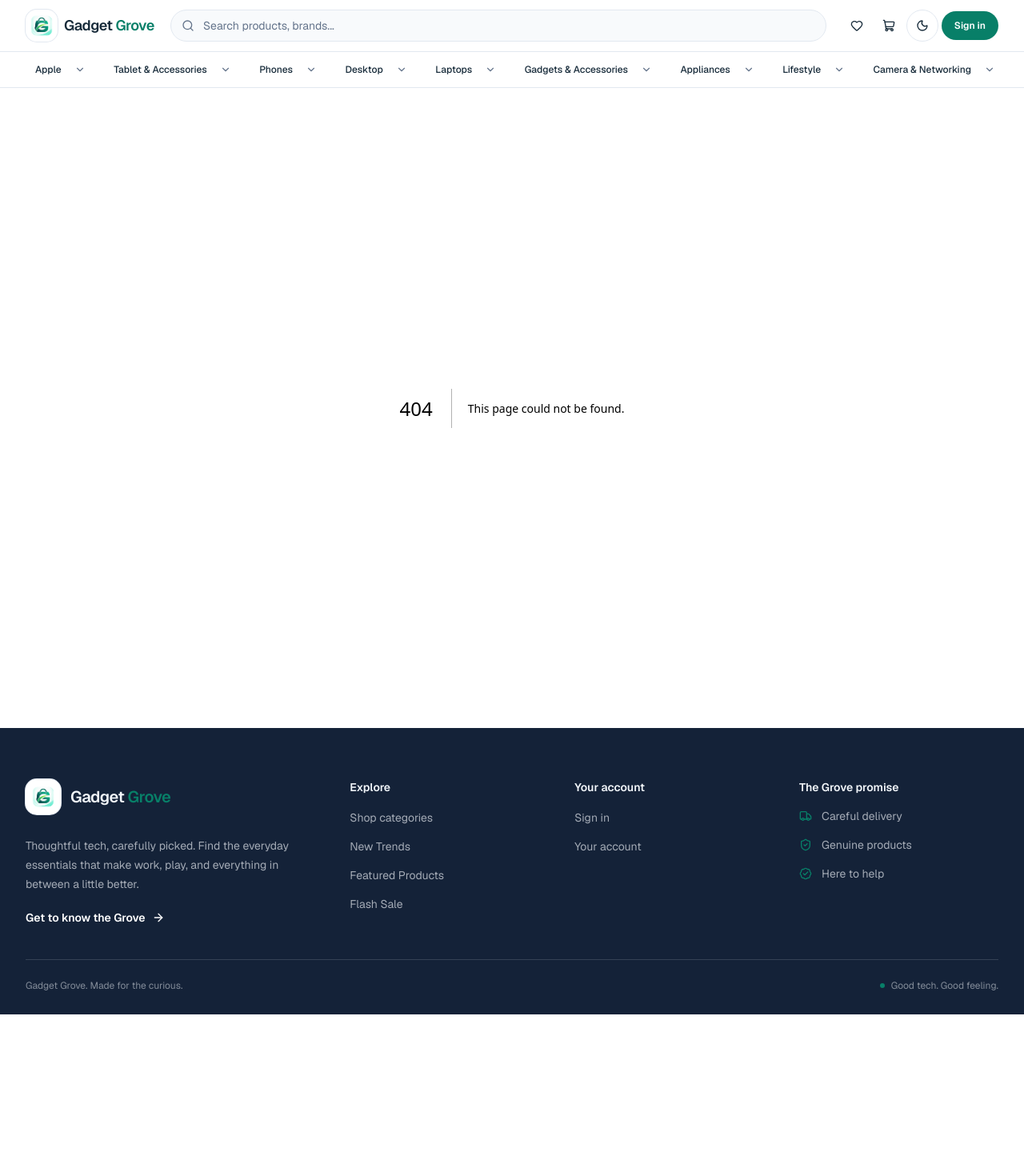
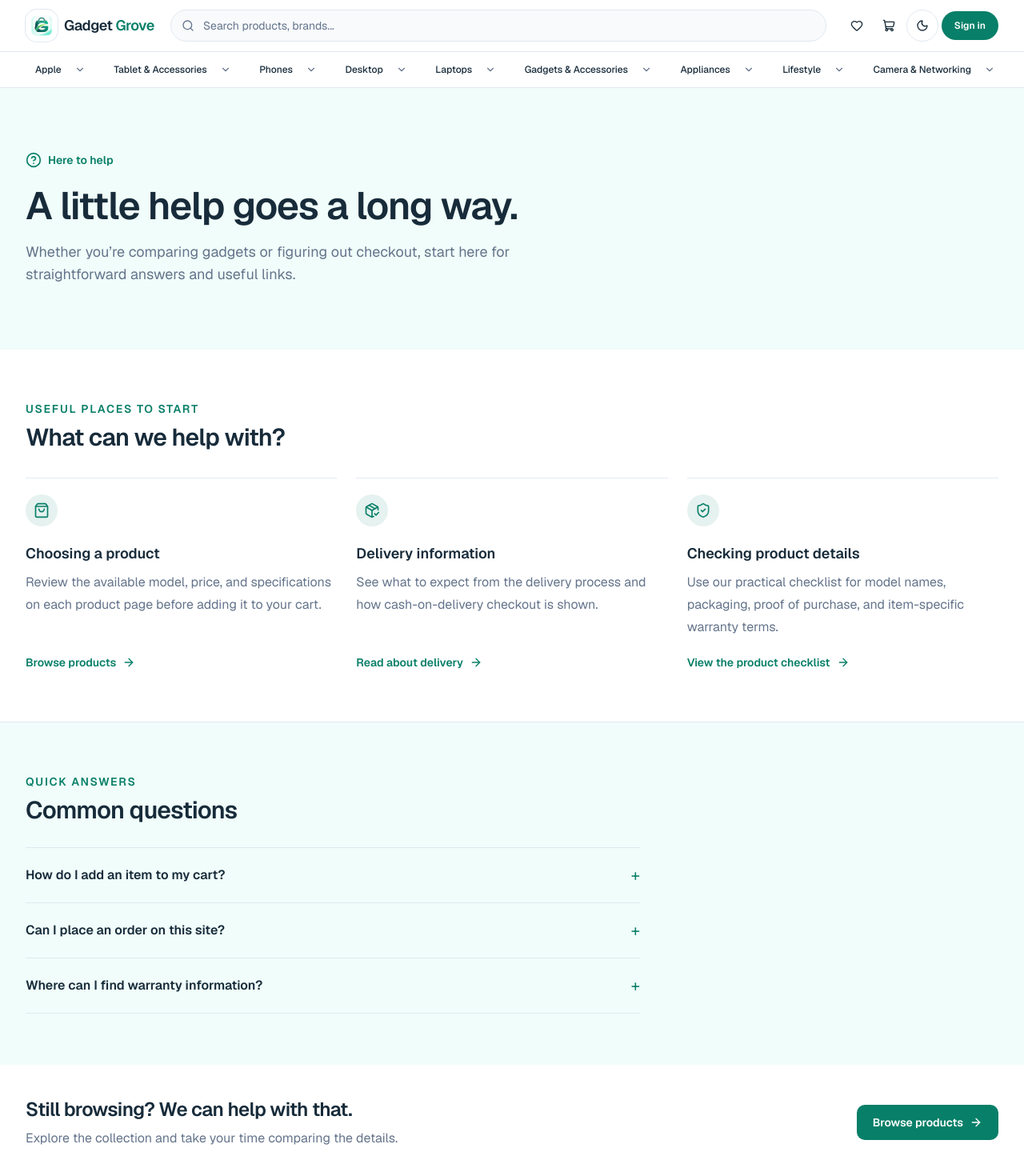
Before and after one commit to kobirul5/gadget_grove_client, a Next.js app: page /help in a window 1280 px wide. Before the commit this address had no page. Shown: the top 1470 px of the page at 80% size. Before the commit the page ends 1268 px from the top, so only its background shows below. Built offline with nearby package versions, Linux system fonts and the light colour scheme.

Commit message:
feat: add help page with product, delivery, cart guidance and FAQs; link in footer

```diff
--- /dev/null
+++ b/src/app/help/page.tsx
@@ -0,0 +1,194 @@
+import type { Metadata } from "next";
+import Link from "next/link";
+import {
+  ArrowRight,
+  CircleHelp,
+  PackageCheck,
+  ShieldCheck,
+  ShoppingBag,
+} from "lucide-react";
+
+export const metadata: Metadata = {
+  title: "Here to Help | Gadget Grove",
+  description:
+    "Find helpful information about Gadget Grove products, delivery, and placing an order.",
+};
+
+const helpTopics = [
+  {
+    icon: ShoppingBag,
+    title: "Choosing a product",
+    description:
+      "Review the available model, price, and specifications on each product page before adding it to your cart.",
+    href: "/products",
+    link: "Browse products",
+  },
+  {
+    icon: PackageCheck,
+    title: "Delivery information",
+    description:
+      "See what to expect from the delivery process and how cash-on-delivery checkout is shown.",
+    href: "/delivery",
+    link: "Read about delivery",
+  },
+  {
+    icon: ShieldCheck,
+    title: "Checking product details",
+    description:
+      "Use our practical checklist for model names, packaging, proof of purchase, and item-specific warranty terms.",
+    href: "/genuine-products",
+    link: "View the product checklist",
+  },
+];
+
+const questions = [
+  {
+    question: "How do I add an item to my cart?",
+    answer:
+      "Open a product page and choose Add to Cart. You can review or update saved items from the cart panel in the header or visit the full cart page.",
+    href: "/cart",
+    link: "Go to your cart",
+  },
+  {
+    question: "Can I place an order on this site?",
+    answer:
+      "The checkout is a storefront preview. It saves demo order details in this browser only; the store does not receive or fulfill those orders.",
+    href: "/checkout",
+    link: "View checkout",
+  },
+  {
+    question: "Where can I find warranty information?",
+    answer:
+      "Warranty coverage can vary by product. Check the specific product listing and any documentation provided with the item.",
+    href: "/genuine-products",
+    link: "See what to check",
+  },
+];
+
+export default function HelpPage() {
+  return (
+    <main className="bg-background text-text-primary">
+      <section className="bg-background-soft">
+        <div className="mx-auto max-w-7xl px-4 py-14 sm:px-6 sm:py-18 lg:px-8 lg:py-20">
+          <div className="max-w-3xl">
+            <p className="inline-flex items-center gap-2 text-sm font-semibold text-primary">
+              <CircleHelp aria-hidden="true" className="size-5" />
+              Here to help
+            </p>
+            <h1 className="mt-4 text-4xl font-semibold tracking-tight sm:text-5xl">
+              A little help goes a long way.
+            </h1>
+            <p className="mt-5 max-w-2xl text-base leading-7 text-text-secondary sm:text-lg">
+              Whether you’re comparing gadgets or figuring out checkout, start
+              here for straightforward answers and useful links.
+            </p>
+          </div>
+        </div>
+      </section>
+
+      <section
+        aria-labelledby="help-topics-heading"
+        className="mx-auto max-w-7xl px-4 py-14 sm:px-6 sm:py-16 lg:px-8"
+      >
+        <div className="max-w-2xl">
+          <p className="text-sm font-semibold uppercase tracking-[0.12em] text-primary">
+            Useful places to start
+          </p>
+          <h2
+            className="mt-2 text-3xl font-semibold tracking-tight"
+            id="help-topics-heading"
+          >
+            What can we help with?
+          </h2>
+        </div>
+
+        <div className="mt-8 grid gap-6 md:grid-cols-3">
+          {helpTopics.map(({ icon: Icon, title, description, href, link }) => (
+            <article
+              className="flex flex-col border-t border-border pt-5"
+              key={title}
+            >
+              <span className="grid size-10 place-items-center rounded-full bg-primary/10 text-primary">
+                <Icon aria-hidden="true" className="size-5" />
+              </span>
+              <h3 className="mt-5 text-lg font-semibold">{title}</h3>
+              <p className="mt-2 flex-1 leading-7 text-text-secondary">
+                {description}
+              </p>
+              <Link
+                className="mt-5 inline-flex w-fit items-center gap-2 text-sm font-semibold text-primary transition-colors hover:text-primary-hover focus-visible:rounded-sm focus-visible:outline-2 focus-visible:outline-offset-4 focus-visible:outline-primary"
+                href={href}
+              >
+                {link}
+                <ArrowRight aria-hidden="true" className="size-4" />
+              </Link>
+            </article>
+          ))}
+        </div>
+      </section>
+
+      <section
+        aria-labelledby="common-questions-heading"
+        className="border-t border-border bg-background-soft"
+      >
+        <div className="mx-auto max-w-7xl px-4 py-14 sm:px-6 sm:py-16 lg:px-8">
+          <div className="max-w-2xl">
+            <p className="text-sm font-semibold uppercase tracking-[0.12em] text-primary">
+              Quick answers
+            </p>
+            <h2
+              className="mt-2 text-3xl font-semibold tracking-tight"
+              id="common-questions-heading"
+            >
+              Common questions
+            </h2>
+          </div>
+
+          <div className="mt-7 max-w-3xl divide-y divide-border border-y border-border">
+            {questions.map(({ question, answer, href, link }) => (
+              <details className="group py-5" key={question}>
+                <summary className="flex cursor-pointer list-none items-center justify-between gap-4 text-base font-semibold marker:content-none focus-visible:outline-2 focus-visible:outline-offset-4 focus-visible:outline-primary [&::-webkit-details-marker]:hidden">
+                  {question}
+                  <span
+                    aria-hidden="true"
+                    className="text-xl font-normal text-primary transition-transform group-open:rotate-45"
+                  >
+                    +
+                  </span>
+                </summary>
+                <p className="mt-3 max-w-2xl leading-7 text-text-secondary">
+                  {answer}{" "}
+                  <Link
+                    className="font-medium text-primary underline-offset-4 hover:underline focus-visible:rounded-sm focus-visible:outline-2 focus-visible:outline-offset-2 focus-visible:outline-primary"
+                    href={href}
+                  >
+                    {link}
+                  </Link>
+                  .
+                </p>
+              </details>
+            ))}
+          </div>
+        </div>
+      </section>
+
+      <section className="mx-auto flex max-w-7xl flex-col gap-5 px-4 py-10 sm:px-6 md:flex-row md:items-center md:justify-between lg:px-8">
+        <div>
+          <h2 className="text-2xl font-semibold tracking-tight">
+            Still browsing? We can help with that.
+          </h2>
+          <p className="mt-2 text-text-secondary">
+            Explore the collection and take your time comparing the details.
+          </p>
+        </div>
+        <Link
+          className="inline-flex min-h-11 shrink-0 items-center justify-center gap-2 rounded-lg bg-primary px-5 text-sm font-semibold text-primary-foreground transition-colors hover:bg-primary-hover focus-visible:outline-2 focus-visible:outline-offset-2 focus-visible:outline-primary"
+          href="/products"
+        >
+          Browse products
+          <ArrowRight aria-hidden="true" className="size-4" />
+        </Link>
+      </section>
+    </main>
+  );
+}
--- a/src/components/shared/Footer.tsx
+++ b/src/components/shared/Footer.tsx
@@ -109,7 +109,12 @@ export default function Footer() {
               </li>
               <li className="flex items-center gap-3 text-sm text-footer-foreground/65">
                 <BadgeCheck aria-hidden="true" className="size-4 shrink-0 text-primary" />
-                Here to help
+                <Link
+                  className="transition-colors hover:text-footer-foreground focus-visible:rounded-sm focus-visible:outline-2 focus-visible:outline-offset-4 focus-visible:outline-primary"
+                  href="/help"
+                >
+                  Here to help
+                </Link>
               </li>
             </ul>
           </div>
```
Also changed, not shown: 2 other files (tests, documents, lock files or other folders).
